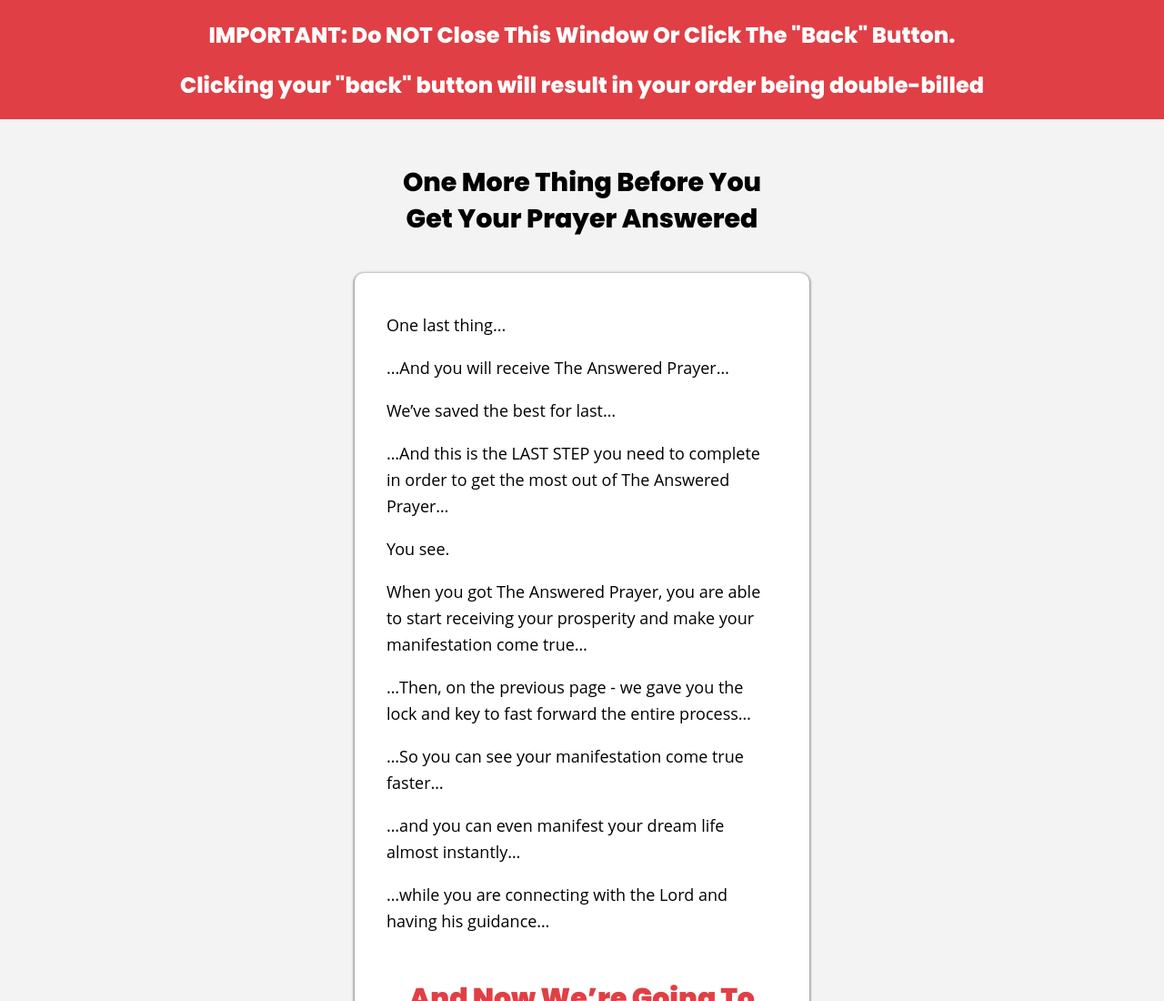
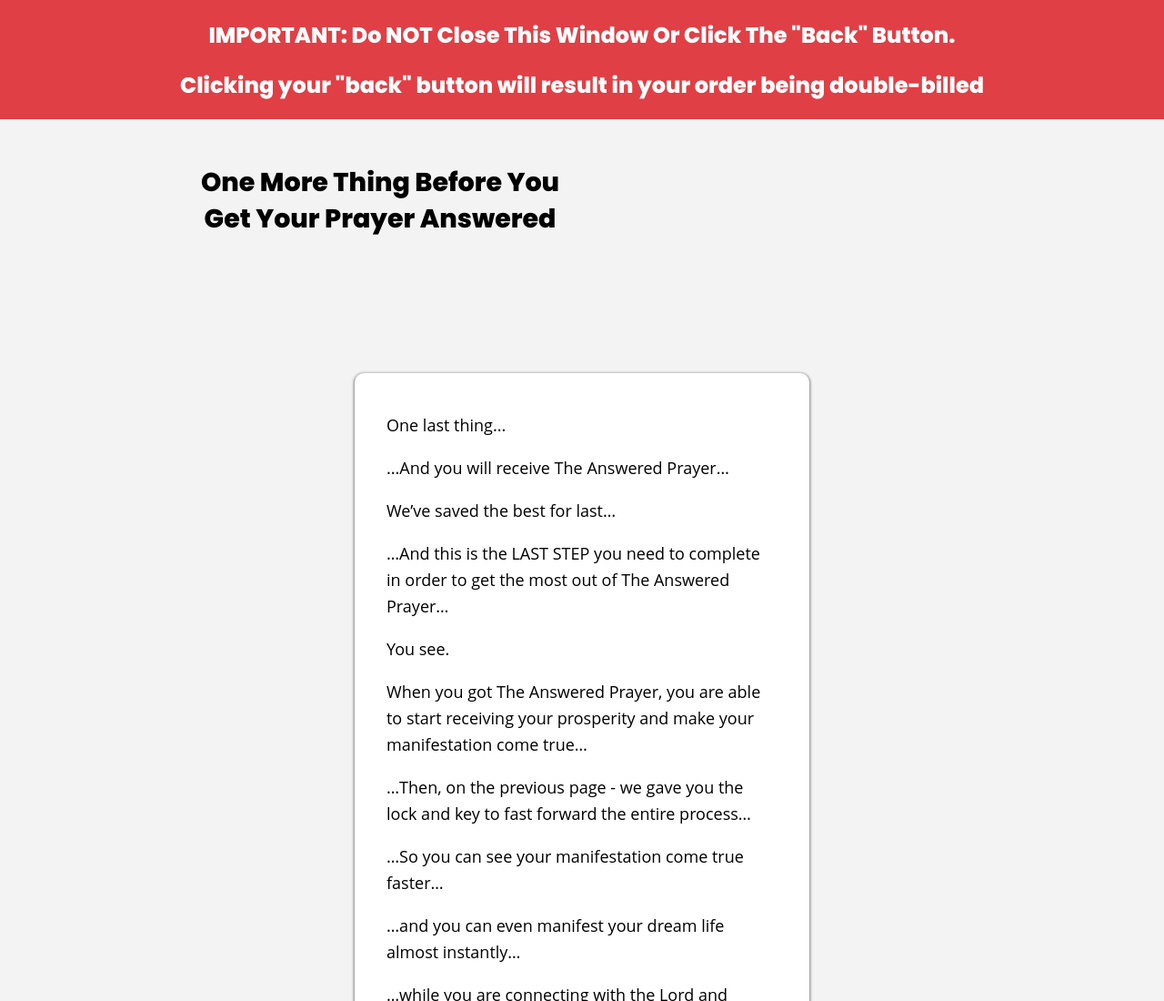
Before and after one commit to YC-TheGed/TAP, a plain HTML site: page wel-omtb/index.html in a window 1280 px wide. Shown: the top 1100 px of the page at 91% size. Drawn offline with Linux system fonts and the light colour scheme.

Commit message:
Update index.html

```diff
--- a/wel-omtb/index.html
+++ b/wel-omtb/index.html
@@ -15,7 +15,7 @@
         double-billed
       </h2>
     </div>
-    <div class="container" id="welcome">
+    <div class="container" id="welcome" style="margin: 150px">
       <h2>One More Thing Before You Get Your Prayer Answered</h2>
     </div>
     <div class="container" id="letter">
```
